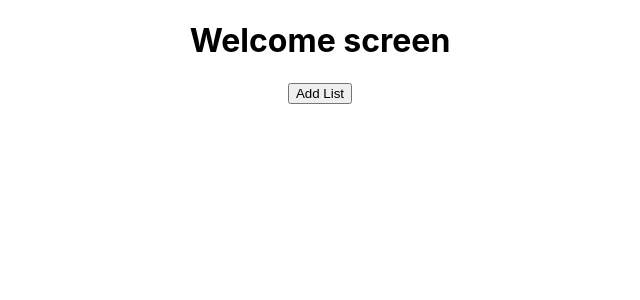
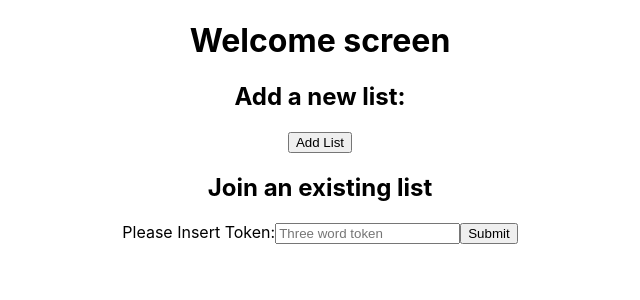
Before and after one commit to the-collab-lab/tcl-23-smart-shopping-list, a React (Create React App) app: page / in a window 1280 px wide. Shown: the top 300 px of the page, without its empty margins (320-960 px from the left). Built offline with nearby package versions, Linux system fonts and the light colour scheme.

Commit message:
add form to insert existing token

```diff
--- a/src/pages/Home.js
+++ b/src/pages/Home.js
@@ -20,7 +20,16 @@ export default function Home(props) {
     <main>
       {retrievedToken ? history.push('/list') : ''}
       <h1>Welcome screen</h1>
+      <h2>Add a new list:</h2>
       <button onClick={handleClick}>Add List</button>
+      <h2>Join an existing list</h2>
+      <form>
+        <label>
+          Please Insert Token:
+          <input type="text" name="token" placeholder="Three word token" />
+        </label>
+        <input type="submit" value="Submit" />
+      </form>
     </main>
   );
 }
```
